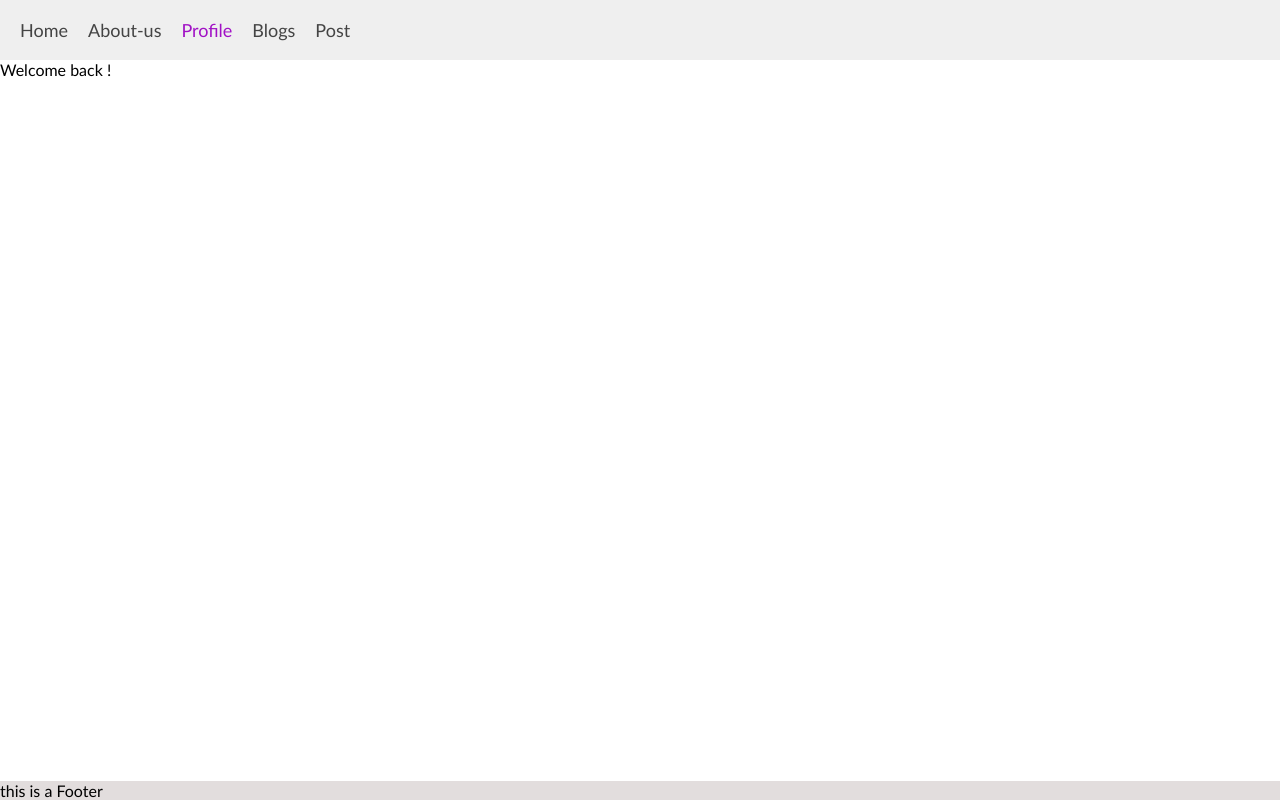
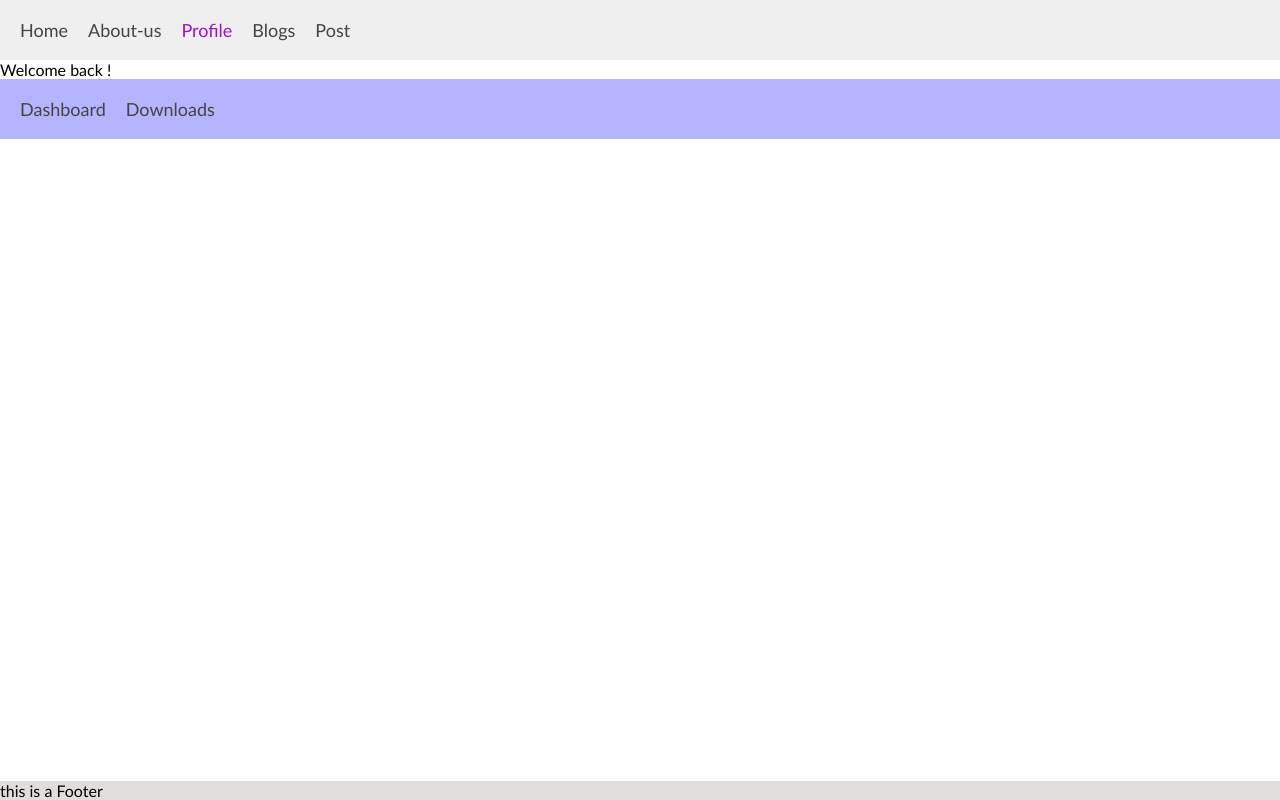
Before and after one commit to zarbabi/demo-app, a React (Create React App) app: page /profile in a window 1280 px wide. Built offline with nearby package versions, Linux system fonts and the light colour scheme.

Commit message:
nested routes in React

```diff
--- a/src/Pages/Profile.js
+++ b/src/Pages/Profile.js
@@ -1,5 +1,17 @@
+import { Route } from "react-router";
+import DashBoard from "../components/dashboard";
+import Downloads from "../components/downloads";
+import SideBar from "../components/SideBar";
+
 const Profile = () => {
-  return <p>Welcome back !</p>;
+  return (
+    <>
+      <p>Welcome back ! </p>
+      <SideBar />
+      <Route path="/profile/dashboard" component={DashBoard} />
+      <Route path="/profile/downloads" component={Downloads} />
+    </>
+  );
 };
 
 export default Profile;
--- /dev/null
+++ b/src/components/SideBar.js
@@ -0,0 +1,18 @@
+import { Link } from "react-router-dom";
+
+const SideBar = () => {
+  return (
+    <aside>
+      <ul className="aside">
+        <li>
+          <Link to="/profile/dashboard">Dashboard</Link>
+        </li>
+        <li>
+          <Link to="/profile/downloads">Downloads</Link>
+        </li>
+      </ul>
+    </aside>
+  );
+};
+
+export default SideBar;
--- /dev/null
+++ b/src/components/dashboard.js
@@ -0,0 +1,5 @@
+const DashBoard = () => {
+  return <h2>Dashboard</h2>;
+};
+
+export default DashBoard;
--- /dev/null
+++ b/src/components/downloads.js
@@ -0,0 +1,5 @@
+const Downloads = () => {
+  return <h2>Downloads</h2>;
+};
+
+export default Downloads;
--- a/src/index.css
+++ b/src/index.css
@@ -46,3 +46,7 @@ footer {
   bottom: 0;
   width: 100%;
 }
+
+.aside {
+  background-color: rgb(180, 180, 255);
+}
```
